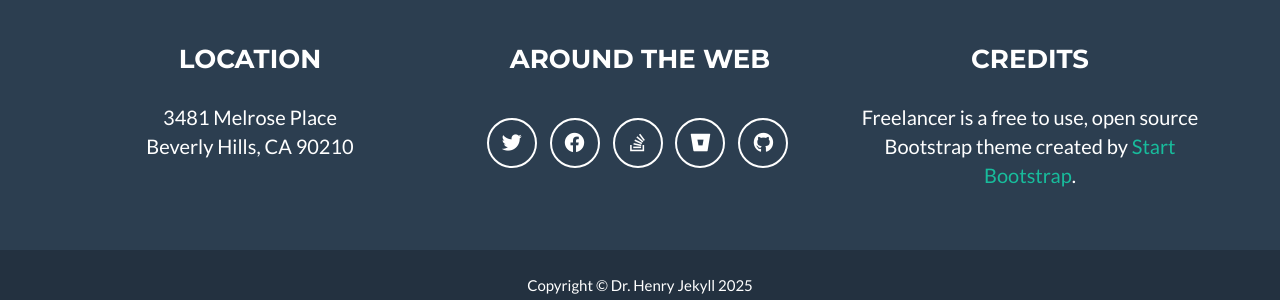
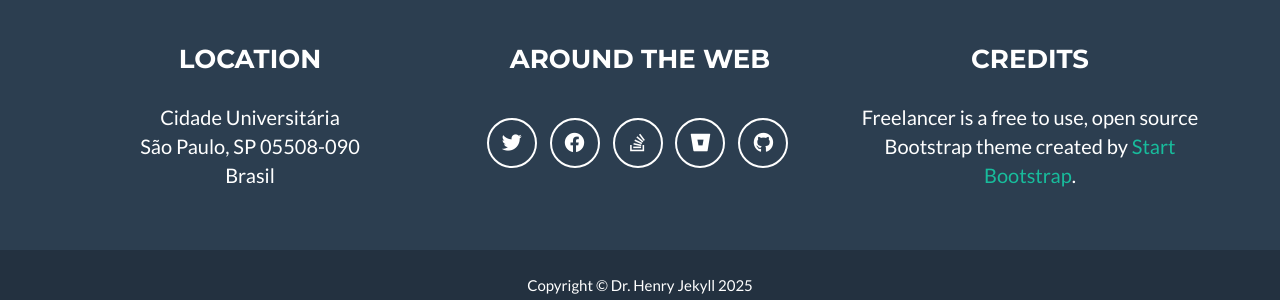
Before and after one commit to Academic-Codex/academic-codex.github.io, a Jekyll site: the page built from _posts/2014-07-18-project-1.markdown, in a window 1280 px wide and 900 px high, scrolled down 1840 px. Shown: the part 579-879 px from the top of the window. Built offline with Jekyll 4.4.1, drawn with Linux system fonts in a browser that asks for light colours.

Commit message:
Update files

```diff
--- a/_config.yml
+++ b/_config.yml
@@ -52,8 +52,9 @@ social:
 
 # Postal address (add as many lines as necessary)
 address:
-  - line: 3481 Melrose Place
-  - line: Beverly Hills, CA 90210
+  - line: Cidade Universitária
+  - line: São Paulo, SP 05508-090
+  - line: Brasil
 
 # Credits content
 credits: 'Freelancer is a free to use, open source Bootstrap theme created by <a href="http://startbootstrap.com">Start Bootstrap</a>.'
```
